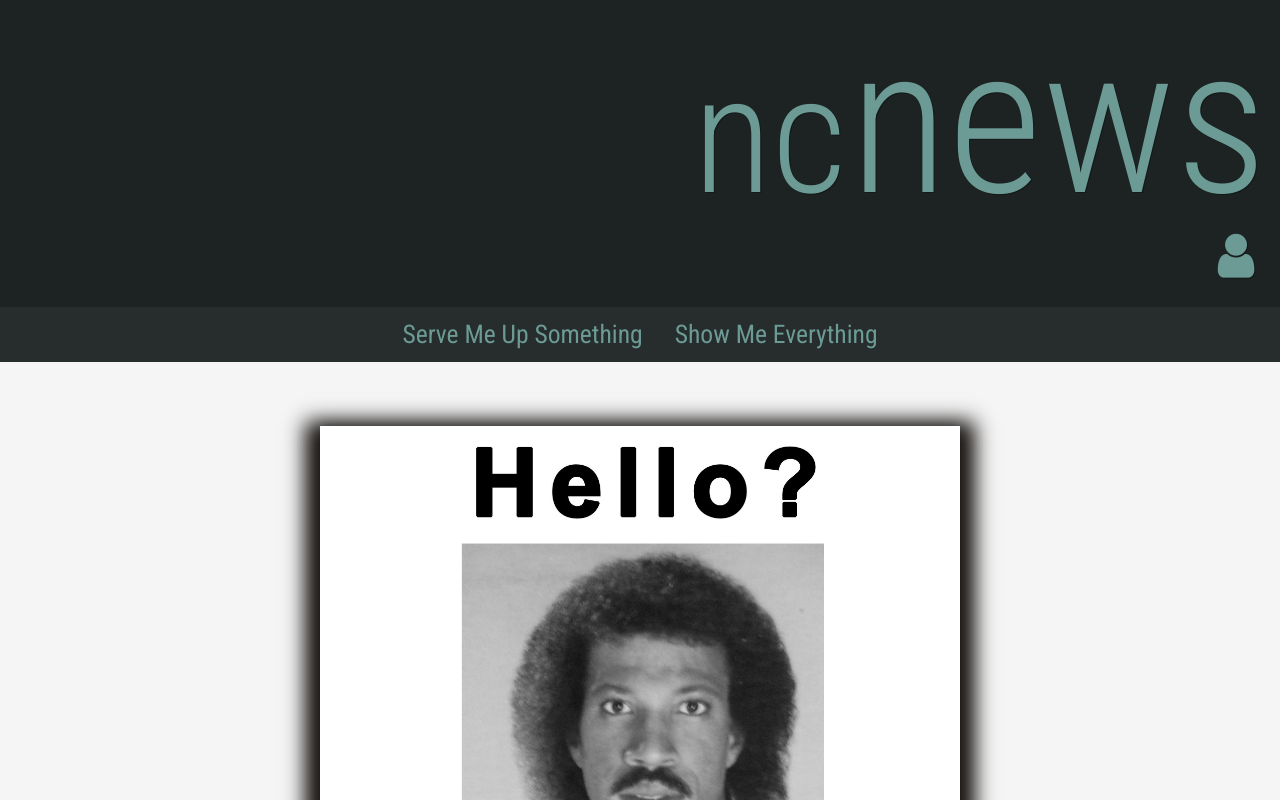
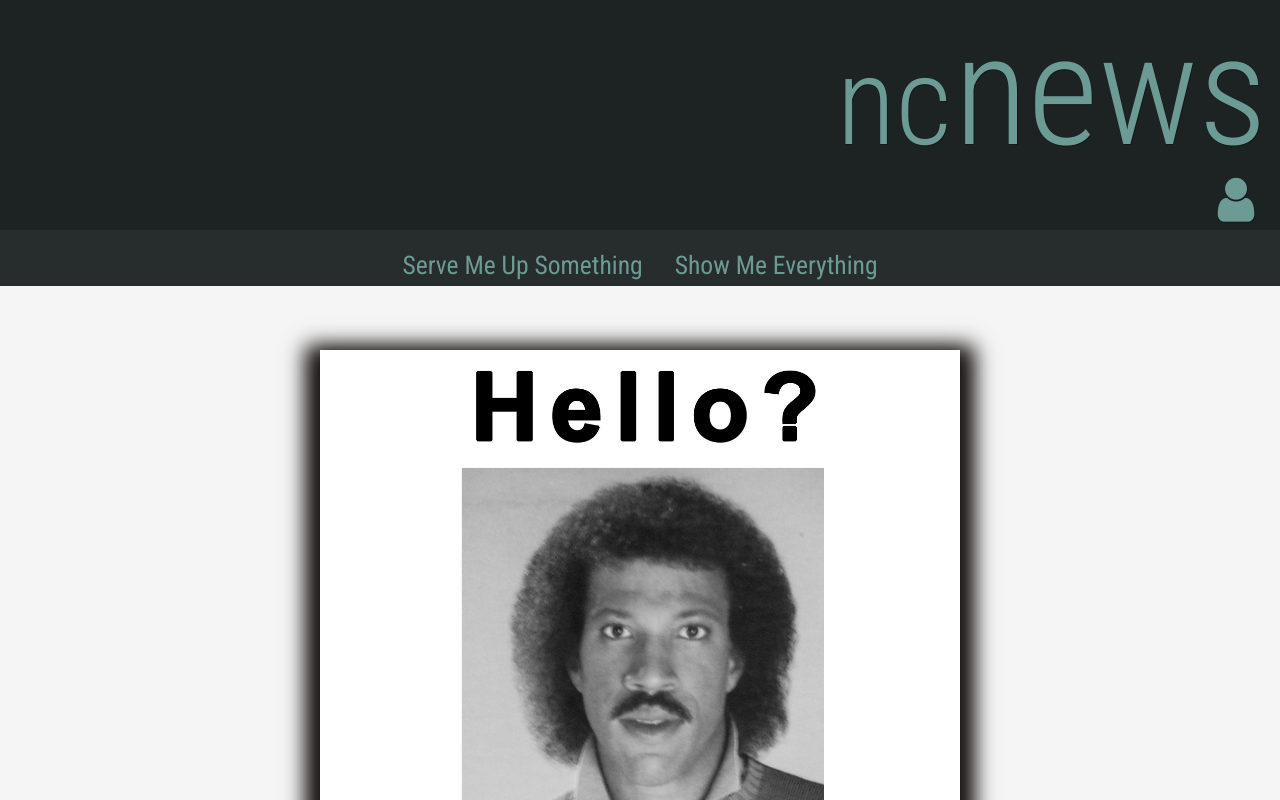
Before and after one commit to not-too-amused/NC-News-FE, a React (Create React App) app: page /error in a window 1280 px wide. Shown: the top 800 px of the page. Built offline with nearby package versions, Linux system fonts and the light colour scheme.

Commit message:
further refines css layout

```diff
--- a/src/App.css
+++ b/src/App.css
@@ -11,8 +11,7 @@ body {
   "Bottom";
   text-align: left;
   font-family: 'Roboto Condensed', sans-serif;
-  color: #1C2322;
-  background-color:whitesmoke;
+  background-color: whitesmoke;
   width: 100%;
   margin: 0;
 }
@@ -29,10 +28,6 @@ body {
   "Bottom";
   min-width: 300px;
 }
-
-/* .Main {
-  background-color: rgba(28, 35, 34, 0.95);
-} */
 
 .article_link:hover {
   color: #E05E5E;
@@ -81,8 +76,7 @@ body {
 
 
 @media screen and (min-width: 900px) {
-.Navbar {
-  font-size: 1.5vw;
+  .Navbar {
+    font-size: 1.5vw;
+  }
 }
-
-}
--- a/src/components/ArticleCard.jsx
+++ b/src/components/ArticleCard.jsx
@@ -11,7 +11,6 @@ class ArticleCard extends Component {
       body: "",
       votes: 0,
       author: ""
-
     }
   }
 
@@ -33,7 +32,6 @@ class ArticleCard extends Component {
     }).catch(err => {
       navigate('/error', { replace: true })
     })
-
   }
 
   fetchArticleById = async () => {
@@ -42,7 +40,6 @@ class ArticleCard extends Component {
       `https://rebbit-db.herokuapp.com/api/articles/${article_id}`
     )
     return data.articles;
-
   }
 }
 
--- a/src/components/Articles.jsx
+++ b/src/components/Articles.jsx
@@ -29,7 +29,6 @@ class Articles extends Component {
             return (
               <li key={article.article_id} className="article">
                 <Card className="articles_card">
-                  {/* <Card.Img variant="right" src="placeholder" /> */}
                   <Card.Body className="card_parent">
                     <Card.Title className="article_title">{article.title}</Card.Title>
                     <Card.Text className="article_info">
--- /dev/null
+++ b/src/components/Error.css
@@ -0,0 +1,9 @@
+.error {
+  text-align: center;
+}
+
+@media screen and (min-width: 667px) and (max-width: 900px) {
+  .error img {
+    left: 25vw;
+  }
+}
--- a/src/components/Error.jsx
+++ b/src/components/Error.jsx
@@ -1,11 +1,12 @@
 import React from 'react';
 import error404 from '../images/error404.jpg'
 import { Link } from '@reach/router'
+import "./Error.css"
 
 const Errors = () => {
   return (
     <nav className="error" >
-      <Link to={'./'}><img src={error404} alt='screen with coding'></img></Link>
+      <Link to={'./'}><img src={error404} alt='Lionel Ritchie thinks you may be lost'></img></Link>
     </nav>
   )
 }
--- a/src/components/Header.css
+++ b/src/components/Header.css
@@ -1,6 +1,6 @@
 .Header {
   width: 100vw;
-  max-height: 20vh;
+  max-height: 16vh;
   text-align: right;
   padding: 0;
   padding-right: 1vw;
@@ -13,10 +13,9 @@
   text-shadow: .005em .005em #141919;
 }
 
-
 h1 {
   position: absolute;
-  background-color: rgba(28, 35, 34);
+
 }
 
 h1 span {
@@ -30,7 +29,6 @@ h1 span {
   padding-bottom: 1vw;
   top: 4vw;
   right: 1vw;
-
   font-size: 6vw;
 }
 
@@ -42,10 +40,27 @@ h1 span {
     font-size: 6vw;
   }
 }
+
+@media screen and (min-width: 667px) {
+  .Header {
+    max-height: 20vw;
+    font-size: 12vw;
+    /* padding-right: 4.6vw; */
+  }
+  .fa-user {
+    position: relative;
+    padding-top: 9vw;
+    padding-bottom: 4.5vw;
+    top: 4vw;
+    right: 1vw;
+    font-size: 6vw;
+  }
+}
+
 @media screen and (min-width: 900px) {
   .Header {
     max-height: 24vw;
-    font-size: 16vw;
+    font-size: 12vw;
   }
   .fa-user {
     font-size: 4vw;
--- a/src/components/NavBar.css
+++ b/src/components/NavBar.css
@@ -11,6 +11,15 @@ a::after{
   text-decoration: none;
 }
 
+a.nav-link {
+padding-top: 4px;
+padding-bottom: 4px;
+}
+
+.Navbar {
+  max-height: 4vh;
+}
+
 @media screen and (min-width: 667px) {
   a.nav-link {
     font-size: 3vw;
@@ -18,6 +27,12 @@ a::after{
 }
 @media screen and (min-width: 900px) {
   a.nav-link {
-      font-size: 2vw;
+    font-size: 2vw;
+    padding-top: 8px;
+    padding-bottom: 8px;
+  }
+  .Navbar {
+    padding-top: 8px;
+    max-height: 7vh;
   }
 }
--- a/src/components/Topics.css
+++ b/src/components/Topics.css
@@ -39,7 +39,7 @@ img {
 }
 
 
-/* @media screen and (min-width: 576px) {
+@media screen and (min-width: 576px) {
 container.img {
   max-width:100%;
   height:auto;
@@ -47,7 +47,7 @@ container.img {
   margin: 0;
   box-shadow: 0 10px 20px 15px #141919, 0 6px 20px 0 #141919;
   }
-} */
+}
 
 
 /**Tablets*/
@@ -66,6 +66,25 @@ container.img {
   }
 }
 
+/**iPad*/
+@media screen and (min-width: 667px) {
+  img {
+    display: block;
+    width:100vw;
+    margin: 0;
+    padding: 0;
+    right: 3vw;
+  }
+
+.container {
+  width: 100vw;
+  position: relative;
+  color:#EDEDED;
+  margin: 0;
+  padding: 0;
+}
+}
+
 /**iPad Pro & Desktop*/
 @media screen and (min-width: 900px) {
   .topics h2 {
@@ -81,6 +100,7 @@ container.img {
   margin-right: auto;
   width: 60vw;
   box-shadow: 0 10px 20px 15px #141919, 0 6px 20px 0 #141919;
+  right: 0vw;
   }
   .container {
   width: 60vw;
@@ -89,14 +109,14 @@ container.img {
   color:#EDEDED;
   margin: 2vw;
   padding: 0;
-}
+  }
 .textoverlay {
   margin:0;
   position: absolute;
   top: 50px;
   left: 40vw;
   width:20vw;
-}
+  }
 .topics h2 {
     font-size: 5vw;
   }
```
